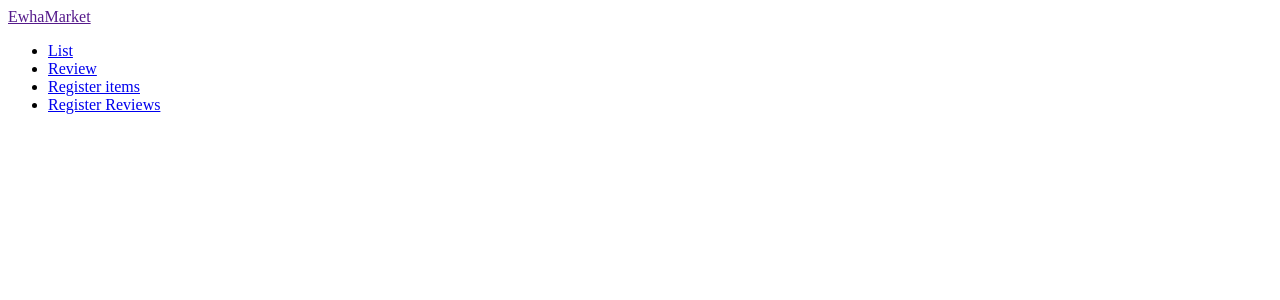
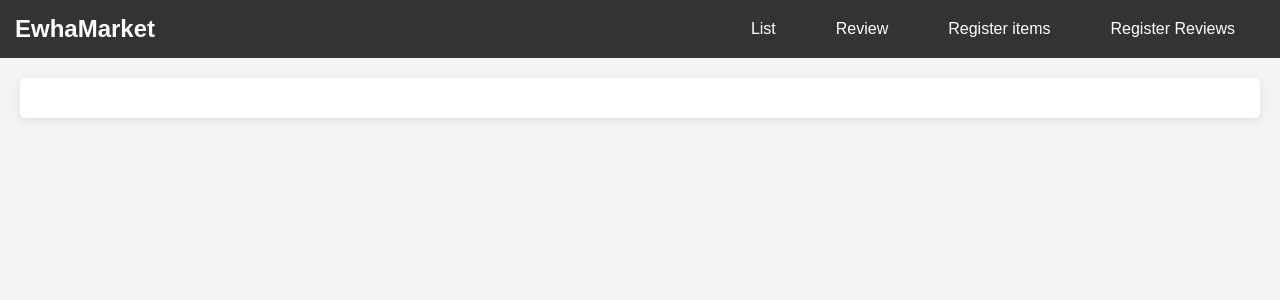
Before and after one commit to Ewha-Ohsori/WWE_BE, a Flask app: page / in a window 1280 px wide. Shown: the top 300 px of the page. Run offline with Flask 3, Linux system fonts and the light colour scheme.

Commit message:
feat : add nav bar styling

```diff
--- a/static/style.css
+++ b/static/style.css
@@ -0,0 +1,83 @@
+* {
+    box-sizing: border-box;
+    margin: 0;
+    padding: 0;
+}
+
+body {
+    font-family: Arial, sans-serif;
+    background-color: #f4f4f4;
+}
+
+.navbar {
+    background-color: #333;
+    color: white;
+    padding: 15px;
+    display: flex;
+    justify-content: space-between;
+    align-items: center;
+}
+
+.navbar__logo a {
+    color: white;
+    font-size: 24px;
+    text-decoration: none;
+    font-weight: bold;
+}
+
+.navbar__menu {
+    list-style: none;
+    display: flex;
+}
+
+.navbar__menu li {
+    margin: 0 15px;
+}
+
+.navbar__menu li a {
+    color: white;
+    text-decoration: none;
+    padding: 10px 15px;
+    transition: background-color 0.3s ease, color 0.3s ease; /* 부드러운 전환 효과 */
+}
+
+.navbar__menu li a:hover {
+    background-color: #555; /* 호버 시 배경색 변경 */
+    color: #ffdd57; /* 호버 시 글자색 변경 */
+    border-radius: 5px; /* 모서리 둥글게 */
+}
+
+.navbar__toogleBtn {
+    display: none;
+    color: white;
+    font-size: 24px;
+}
+
+/* Responsive design */
+@media (max-width: 768px) {
+    .navbar__menu {
+        display: none;
+        flex-direction: column;
+        width: 100%;
+        position: absolute;
+        top: 60px; /* 네비게이션 바 아래에 표시 */
+        left: 0;
+        background-color: #333; /* 배경색 */
+    }
+
+    .navbar__menu.active {
+        display: flex;
+    }
+
+    .navbar__toogleBtn {
+        display: block;
+    }
+}
+
+section {
+    padding: 20px;
+    background-color: white;
+    margin: 20px;
+    border-radius: 5px;
+    box-shadow: 0 2px 10px rgba(0, 0, 0, 0.1);
+}
--- a/templates/index.html
+++ b/templates/index.html
@@ -1,14 +1,13 @@
 <!DOCTYPE html>
 <html lang="en">
-
 <head>
     <meta charset="UTF-8">
     <meta name="viewport" content="width=device-width, initial-scale=1.0">
     <title>Home</title>
     <link rel="stylesheet" href="{{ url_for('static', filename='style.css') }}">
     <script src="{{ url_for('static', filename='main.js') }}" defer></script>
+    <link rel="stylesheet" href="https://cdnjs.cloudflare.com/ajax/libs/font-awesome/5.15.4/css/all.min.css">
 </head>
-
 <body>
     <nav class="navbar">
         <div class="navbar__logo">
@@ -24,11 +23,9 @@
             <i class="fas fa-bars"></i>
         </a>
     </nav>
-<section>
-    {% block section %}
-
-    {% endblock section %}
-</section>
+    <section>
+        {% block section %}
+        {% endblock section %}
+    </section>
 </body>
-
 </html>
```
